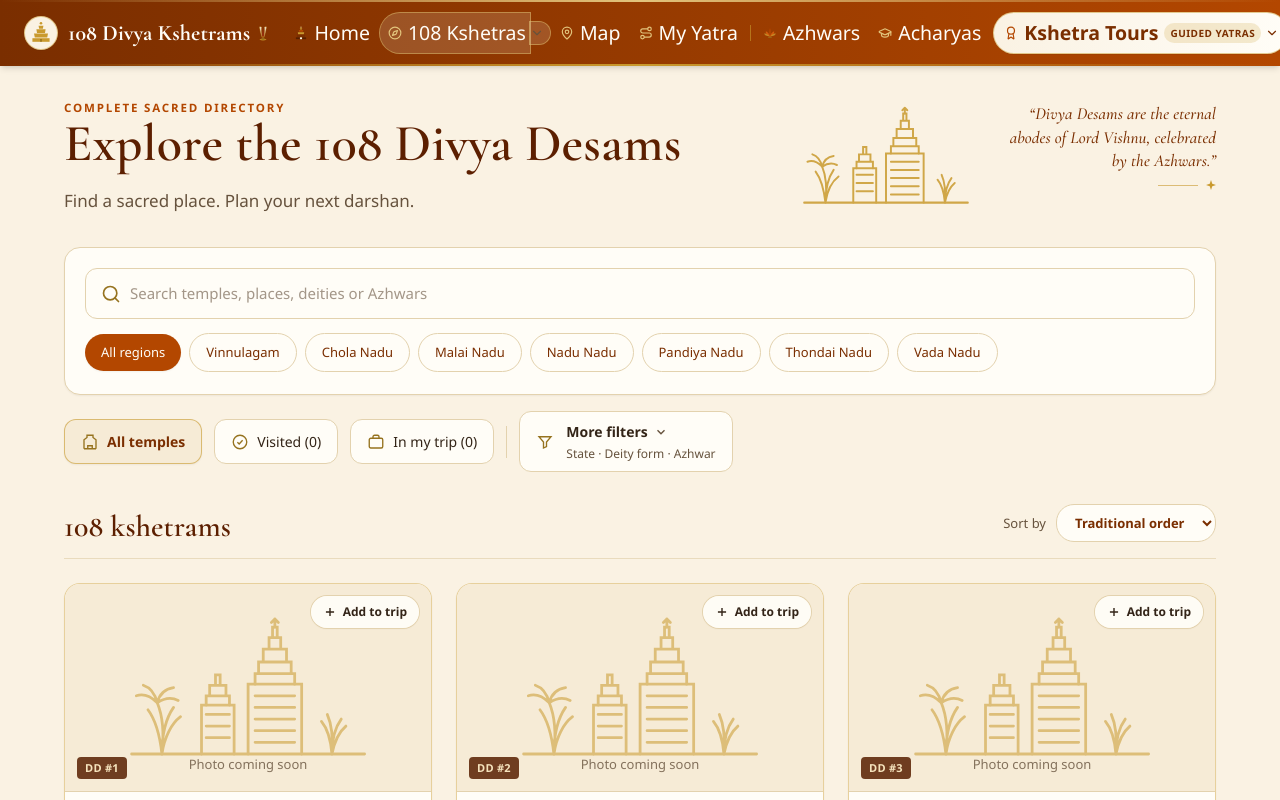
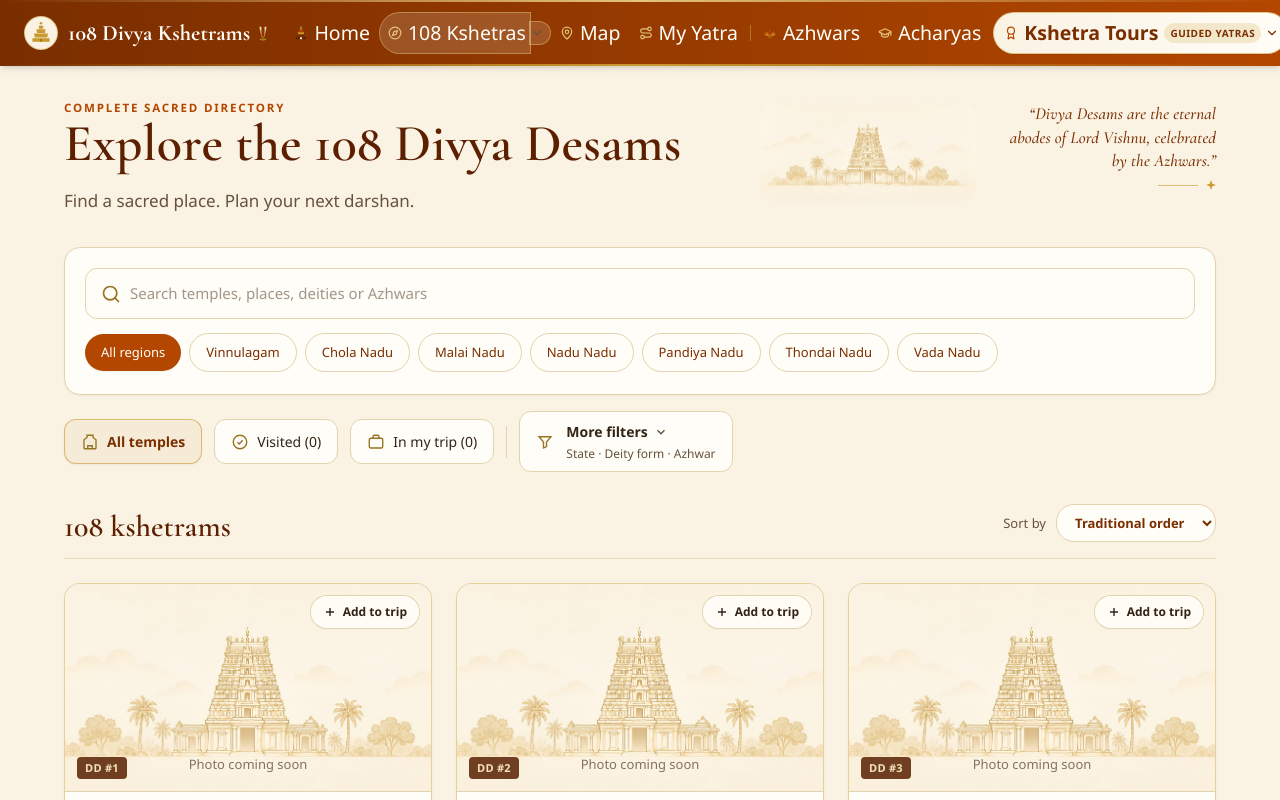
Before and after one commit to XdPkl/108Kshetra, a React (Vite) app in the folder app/: page /kshetrams in a window 1280 px wide. Shown: the top 800 px of the page. Built offline with nearby package versions, Linux system fonts and the light colour scheme; a web font is replaced by a local one.

Commit message:
Explore: PO gopuram illustration replaces line-art in card Photo-coming-soon placeholders and header top-right; GopuramArt retired (TER v2.12)

```diff
--- a/app/src/components/GopuramArt.jsx
+++ /dev/null
@@ -1,37 +0,0 @@
-/**
- * GopuramArt — decorative gold line-art of a gopuram complex with palms,
- * drawn once as inline SVG and reused by the Explore page header and the
- * browse-card "photo coming soon" placeholder. Purely decorative (aria
- * hidden); sizes and colors via className (currentColor strokes).
- * @param {object} props
- * @param {string} [props.className] - size + color classes (e.g. text-gold)
- */
-export default function GopuramArt({ className = '' }) {
-  return (
-    <svg
-      viewBox="0 0 220 130"
-      className={className}
-      fill="none"
-      stroke="currentColor"
-      strokeWidth="2.4"
-      strokeLinecap="round"
-      aria-hidden="true"
-    >
-      {/* main gopuram */}
-      <path d="M110 122V62h46v60" />
-      <path d="M116 62v-9h34v9M119 53v-10h28v10M123 43v-11h20v11M128 32v-10h10v10M131 22v-9h4v9" />
-      <path d="M133 13V6m0 0l-3 3m3-3l3 3" />
-      <path d="M116 72h34m-34 10h34m-34 10h34m-34 10h34m-34 10h34" />
-      {/* small gopuram */}
-      <path d="M70 122V80h28v42" />
-      <path d="M74 80v-8h20v8M77 72v-9h14v9M82 63v-9h4v9" />
-      <path d="M74 88h20m-20 10h20m-20 10h20" />
-      {/* palms */}
-      <path d="M36 122c2-18 1-32-4-44m4 44c-2-18-6-30-12-38m12 38c0-16 3-30 10-40m-10 40c2-14 8-26 16-32" />
-      <path d="M32 78c-6-6-12-8-18-6m18 6c-2-8-6-13-12-15m12 15c2-8 7-12 14-13m-14 13c6-4 12-5 18-2" />
-      <path d="M182 122c1-14 0-25-4-34m4 34c-1-12-4-22-9-28m9 28c0-12 2-22 8-30m-8 30c2-10 6-19 12-24" />
-      {/* ground */}
-      <path d="M10 122h200" strokeWidth="2.5" />
-    </svg>
-  );
-}
--- a/app/src/components/KshetramCard.jsx
+++ b/app/src/components/KshetramCard.jsx
@@ -1,6 +1,6 @@
 /**
  * KshetramCard — 2026-09-30 restyle (PO mockup): photo with the trip chip
- * and DD-serial tag (the "Photo coming soon" state shows the gold gopuram
+ * and DD-serial tag (the "Photo coming soon" state shows the PO gopuram illustration instead of the former line-art) — Tamil
  * line-art), Tamil + display name block, hairline, temple/location lines,
  * region pill, and an action row of the solid gold "View temple" action
  * beside "Mark visited". Whole-card navigation overlay so interactive
@@ -14,7 +14,7 @@ import { useVisited } from '../hooks/useVisited.js';
 import { useTrip } from '../hooks/useTrip.js';
 import { useWikiImage } from '../hooks/useWikiImage.js';
 import { getDDSerial } from '../data/api.js';
-import GopuramArt from './GopuramArt.jsx';
+import gopuramIllustration from '../assets/gopuram-illustration.jpg';
 
 export default function KshetramCard({ kshetram }) {
   const { isVisited, toggleVisited } = useVisited();
@@ -65,7 +65,7 @@ export default function KshetramCard({ kshetram }) {
           />
         ) : (
           <>
-            <GopuramArt className="absolute inset-0 m-auto h-[75%] w-[70%] text-[#C99A2E] opacity-55" />
+            <img src={gopuramIllustration} alt="" aria-hidden="true" className="absolute inset-0 h-full w-full object-cover" />
             <p className="absolute inset-x-0 bottom-4 text-center text-[13px] font-medium text-[#66523D]/80">
               Photo coming soon
             </p>
--- a/app/src/pages/BrowsePage.jsx
+++ b/app/src/pages/BrowsePage.jsx
@@ -1,6 +1,6 @@
 /**
  * BrowsePage — 2026-09-30 restyle (PO mockup "Explore the 108 Divya Desams"):
- * display header with gopuram line-art + quote, a white panel holding the
+ * display header with the PO gopuram illustration + quote, a white panel holding the
  * search input and region chips, a scope-pill row (All temples / Visited /
  * In my trip) beside a collapsed "More filters" disclosure (state / deity
  * form / azhwar selects), a serif result count with the sort control, and
@@ -14,7 +14,7 @@ import { getFilterOptions } from '../data/api.js';
 import { useVisited } from '../hooks/useVisited.js';
 import { useTrip } from '../hooks/useTrip.js';
 import KshetramCard from '../components/KshetramCard.jsx';
-import GopuramArt from '../components/GopuramArt.jsx';
+import gopuramIllustration from '../assets/gopuram-illustration.jpg';
 import { SITE_COPY } from '../data/siteCopy.js';
 import { Search } from 'lucide-react';
 
@@ -64,7 +64,7 @@ export default function BrowsePage() {
 
   return (
     <div>
-      {/* Display header with gopuram line-art + quote */}
+      {/* Display header with the PO gopuram illustration + quote */}
       <div className="flex items-start justify-between gap-8 pb-8">
         <div>
           <p className="text-[0.72rem] font-bold uppercase tracking-[0.16em] text-[#B34700]">
@@ -79,7 +79,12 @@ export default function BrowsePage() {
           </p>
         </div>
         <div className="hidden shrink-0 items-start gap-5 pt-1 lg:flex">
-          <GopuramArt className="h-[108px] w-[180px] text-[#C99A2E] opacity-85" />
+          <img
+            src={gopuramIllustration}
+            alt=""
+            aria-hidden="true"
+            className="h-[100px] w-[216px] rounded-lg object-cover"
+          />
           <figure className="max-w-[220px] text-right">
             <blockquote className="font-display text-[17px] italic leading-snug text-[#7A2E00]">
               &ldquo;{SITE_COPY.browse.quote}&rdquo;
```
Also changed, not shown: app/src/assets/gopuram-illustration.jpg (added), 3 other files (tests, documents, lock files or other folders).
